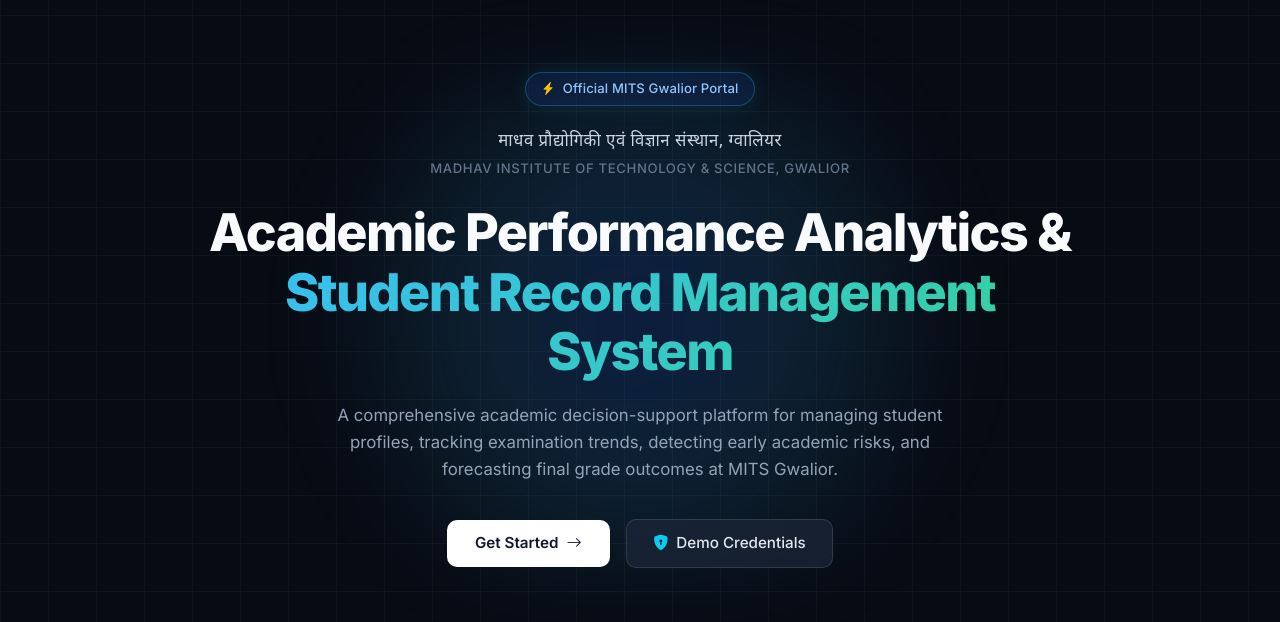
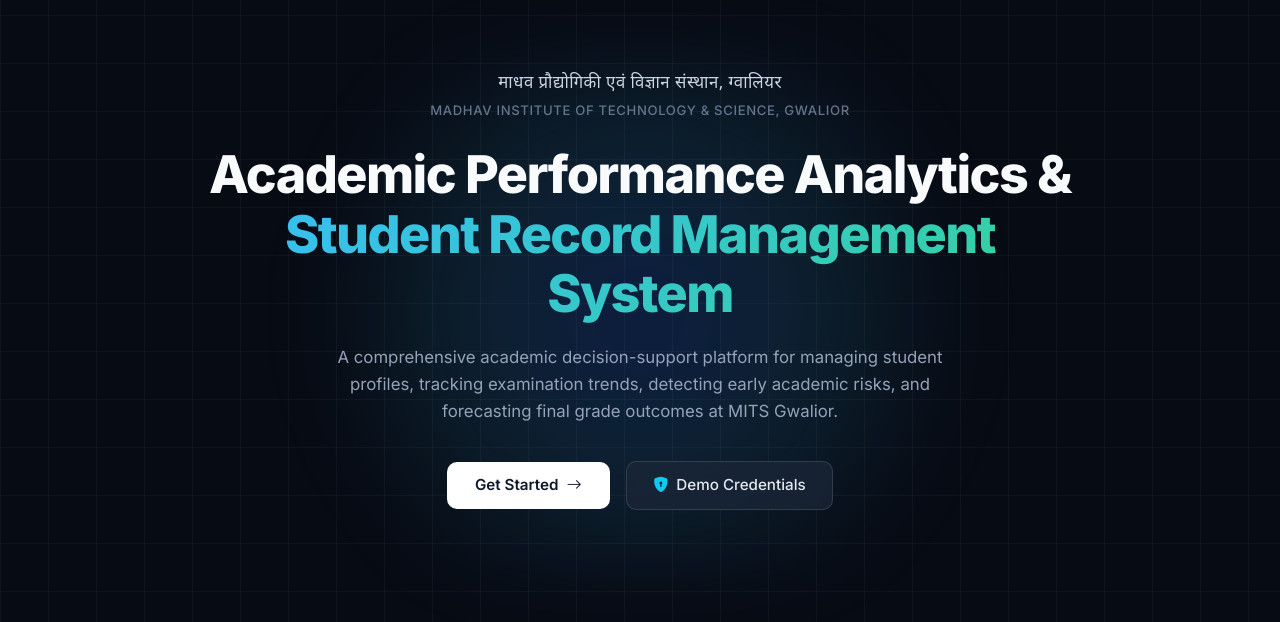
Before and after one commit to 8ashh/SRMS, a Flask app: page /login in a window 1280 px wide. Shown: the part 81-703 px from the top of the page. Run offline with Flask 3, Linux system fonts and the light colour scheme.

Commit message:
style: remove official portal badge from login hero section

```diff
--- a/templates/login.html
+++ b/templates/login.html
@@ -562,14 +562,6 @@
   <main class="hero-section" id="hero">
     <div class="container">
 
-      <!-- Official Badge -->
-      <div>
-        <div class="official-badge">
-          <i class="bi bi-lightning-charge-fill text-warning"></i>
-          <span>Official MITS Gwalior Portal</span>
-        </div>
-      </div>
-
       <!-- Institutional Subheadings -->
       <div class="inst-hindi">माधव प्रौद्योगिकी एवं विज्ञान संस्थान, ग्वालियर</div>
       <div class="inst-english">Madhav Institute of Technology & Science, Gwalior</div>
```
